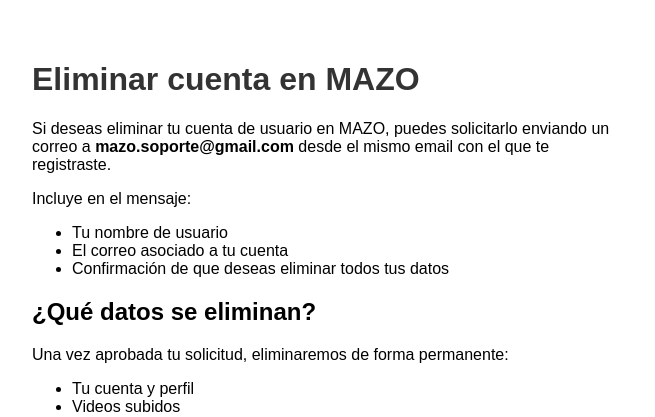
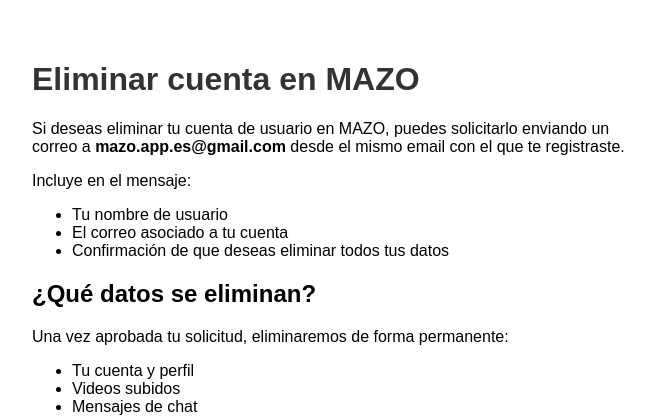
Before and after one commit to COOLEA-dot/MAZO, a Flask app: page /delete_account in a window 1280 px wide. Shown: the top 417 px of the page, without its empty margins (308-963 px from the left). Run offline with Flask 3, Linux system fonts and the light colour scheme; some libraries are stand-ins or nearby versions.

Commit message:
Cambio en el correo de eliminación

```diff
--- a/templates/eliminar-cuenta.html
+++ b/templates/eliminar-cuenta.html
@@ -10,7 +10,7 @@
 </head>
 <body>
   <h1>Eliminar cuenta en MAZO</h1>
-  <p>Si deseas eliminar tu cuenta de usuario en MAZO, puedes solicitarlo enviando un correo a <strong>mazo.soporte@gmail.com</strong> desde el mismo email con el que te registraste.</p>
+  <p>Si deseas eliminar tu cuenta de usuario en MAZO, puedes solicitarlo enviando un correo a <strong>mazo.app.es@gmail.com</strong> desde el mismo email con el que te registraste.</p>
   <p>Incluye en el mensaje:</p>
   <ul>
     <li>Tu nombre de usuario</li>
```
